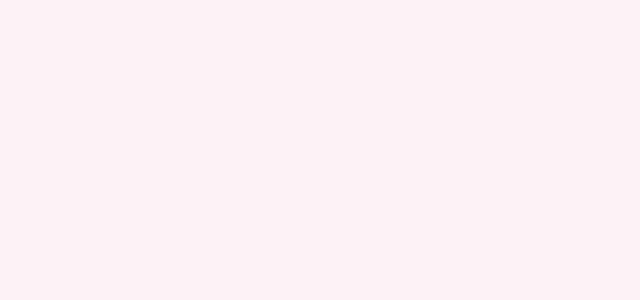
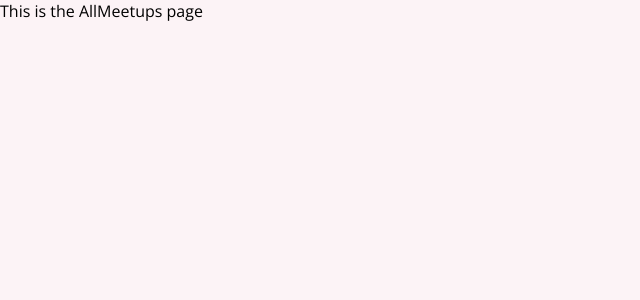
Before and after one commit to daklo91/react-route-practice-daklo, a React (Create React App) app: page / in a window 1280 px wide. Shown: the top 300 px of the page, without its empty margins (0-640 px from the left). Built offline with nearby package versions, Linux system fonts and the light colour scheme.

Commit message:
Add routing

```diff
--- a/src/App.js
+++ b/src/App.js
@@ -1,5 +1,25 @@
+import { Route, Switch } from "react-router";
+
+import AllMeetupsPage from "./pages/AllMeetups";
+import NewMeetupsPage from "./pages/NewMeetups";
+import FavoritesPage from "./pages/Favorites";
+
 function App() {
-  return <div></div>;
+  return (
+    <div>
+      <Switch>
+        <Route path="/" exact>
+          <AllMeetupsPage />
+        </Route>
+        <Route path="/new-meetups">
+          <NewMeetupsPage />
+        </Route>
+        <Route path="/favorites">
+          <FavoritesPage />
+        </Route>
+      </Switch>
+    </div>
+  );
 }
 
 export default App;
```
